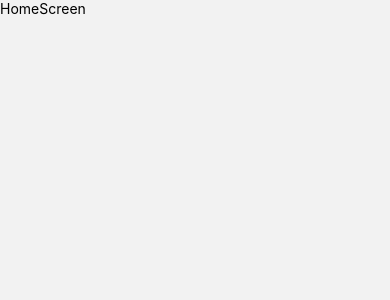
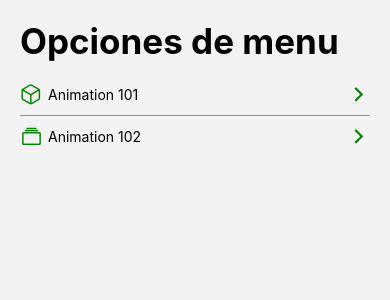
Before and after one commit to leedd87/reactNativeComponents, a React Native app: screen /HomeScreen in a window 390 px wide. Shown: the top 300 px of the page. Built offline with nearby package versions, Linux system fonts and the light colour scheme.

Commit message:
add flatlist component

```diff
--- a/package.json
+++ b/package.json
@@ -28,6 +28,7 @@
     "@types/jest": "^26.0.23",
     "@types/react": "^18.0.21",
     "@types/react-native": "^0.70.6",
+    "@types/react-native-vector-icons": "^6.4.12",
     "@types/react-test-renderer": "^18.0.0",
     "@typescript-eslint/eslint-plugin": "^5.37.0",
     "@typescript-eslint/parser": "^5.37.0",
--- /dev/null
+++ b/src/components/FlatListMenuItem.tsx
@@ -0,0 +1,45 @@
+import React from 'react'
+import { View, Text, StyleSheet, TouchableOpacity } from 'react-native'
+import Icon from 'react-native-vector-icons/Ionicons';
+import { MenuItem } from '../interfaces/appInterfaces';
+
+interface Props {
+    menuItem: MenuItem
+}
+
+export const FlatListMenuItem = ({ menuItem }: Props) => {
+    return (
+        <TouchableOpacity
+            activeOpacity={0.8}
+        >
+            <View style={styles.container}>
+
+                <Icon
+                    name={menuItem.icon}
+                    size={23}
+                    color='green'
+                />
+                <Text style={styles.itemText}>
+                    {menuItem.name}
+                </Text>
+
+                <View style={{ flex: 1 }} />
+                <Icon
+                    name='chevron-forward-outline'
+                    color='green'
+                    size={23}
+                />
+            </View>
+        </TouchableOpacity>
+    )
+}
+
+const styles = StyleSheet.create({
+    container: {
+        flexDirection: "row",
+        alignItems: 'center'
+    },
+    itemText: {
+        marginLeft: 5,
+    }
+})
--- /dev/null
+++ b/src/interfaces/appInterfaces.tsx
@@ -0,0 +1,5 @@
+export interface MenuItem {
+    name: string,
+    icon: string,
+    components: string
+}
--- a/src/navigator/Navigator.tsx
+++ b/src/navigator/Navigator.tsx
@@ -10,7 +10,6 @@ export const Navigator = () => {
             screenOptions={{ headerShown: false }}
         >
             <Stack.Screen name="HomeScreen" component={HomeScreen} />
-
         </Stack.Navigator>
     );
 }
--- a/src/screens/HomeScreen.tsx
+++ b/src/screens/HomeScreen.tsx
@@ -1,10 +1,58 @@
 import React from 'react'
-import { Text, View } from 'react-native'
+import { FlatList, Text, View } from 'react-native'
+import { styles } from "../theme/appTheme"
+import Icon from 'react-native-vector-icons/Ionicons'
+import { useSafeAreaInsets } from 'react-native-safe-area-context'
+import { MenuItem } from '../interfaces/appInterfaces'
+import { FlatListMenuItem } from '../components/FlatListMenuItem'
+
+
+const menuItems: MenuItem[] = [
+    {
+        name: 'Animation 101',
+        icon: 'cube-outline',
+        components: 'Animation101Screen'
+    },
+    {
+        name: 'Animation 102',
+        icon: 'albums-outline',
+        components: 'Animation102Screen'
+    }
+]
 
 export const HomeScreen = () => {
+
+    const { top } = useSafeAreaInsets()
+
+    const renderListHeader = () => {
+        return (
+            <View style={{ marginTop: top + 20, marginBottom: 20 }}>
+                <Text style={styles.title}>Opciones de menu</Text>
+            </View>
+        )
+    }
+
+    const itemSeparator = () => {
+        return (
+            <View style={{
+                borderBottomWidth: 1,
+                opacity: 0.4,
+                marginVertical: 8
+            }} />
+        )
+    }
+
+
     return (
-        <View>
-            <Text>HomeScreen</Text>
+        <View style={{ flex: 1, ...styles.globalMargin }}>
+
+            <FlatList
+                data={menuItems}
+                renderItem={({ item }) => <FlatListMenuItem menuItem={item} />}
+                keyExtractor={(item) => item.name}
+                ListHeaderComponent={renderListHeader()}
+                ItemSeparatorComponent={() => itemSeparator()}
+            />
         </View>
     )
 
--- /dev/null
+++ b/src/theme/appTheme.tsx
@@ -0,0 +1,11 @@
+import { StyleSheet } from "react-native";
+
+export const styles = StyleSheet.create({
+    globalMargin: {
+        marginHorizontal: 20
+    },
+    title: {
+        fontSize: 35,
+        fontWeight: 'bold'
+    }
+})
```
Also changed, not shown: 2 other files (tests, documents, lock files or other folders).
